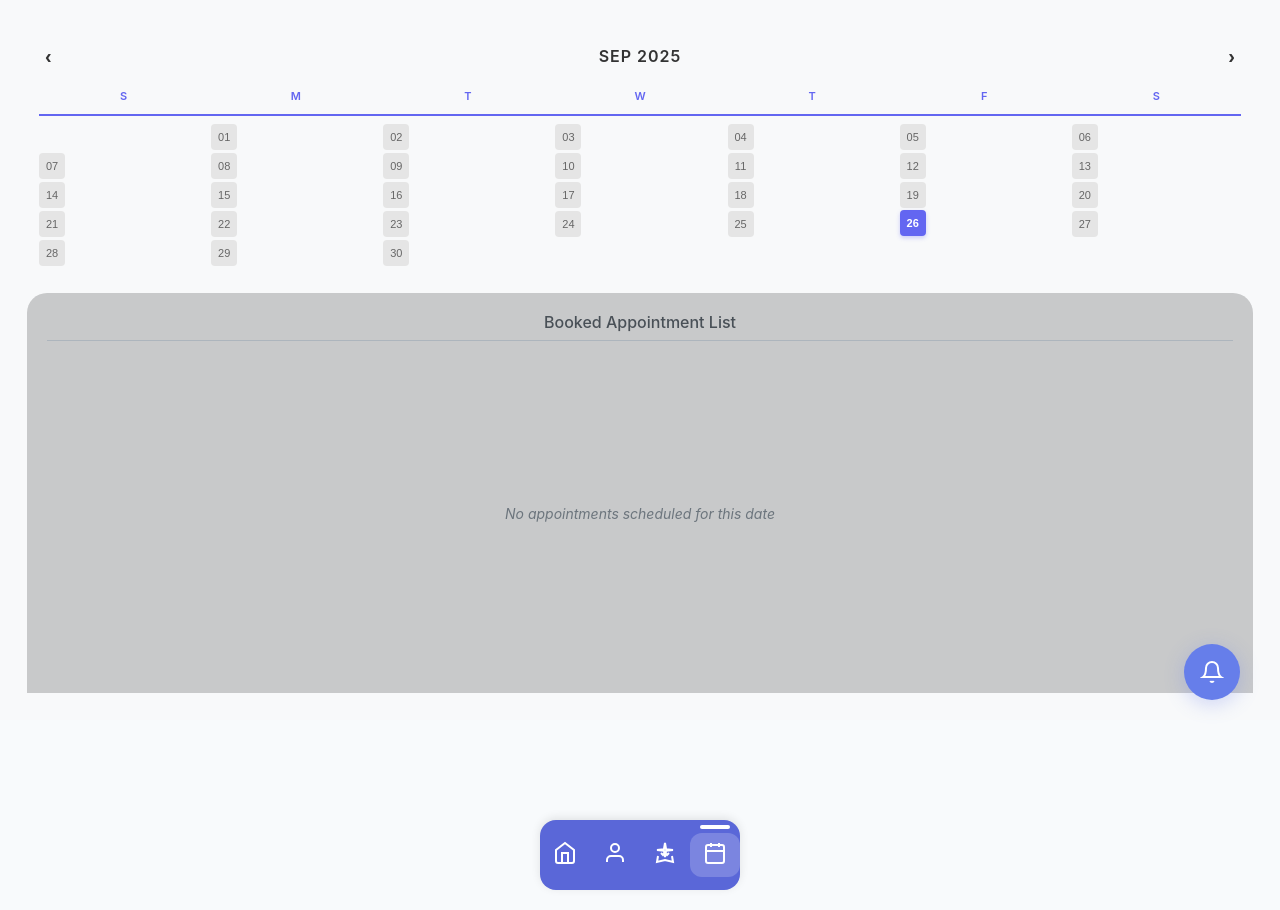
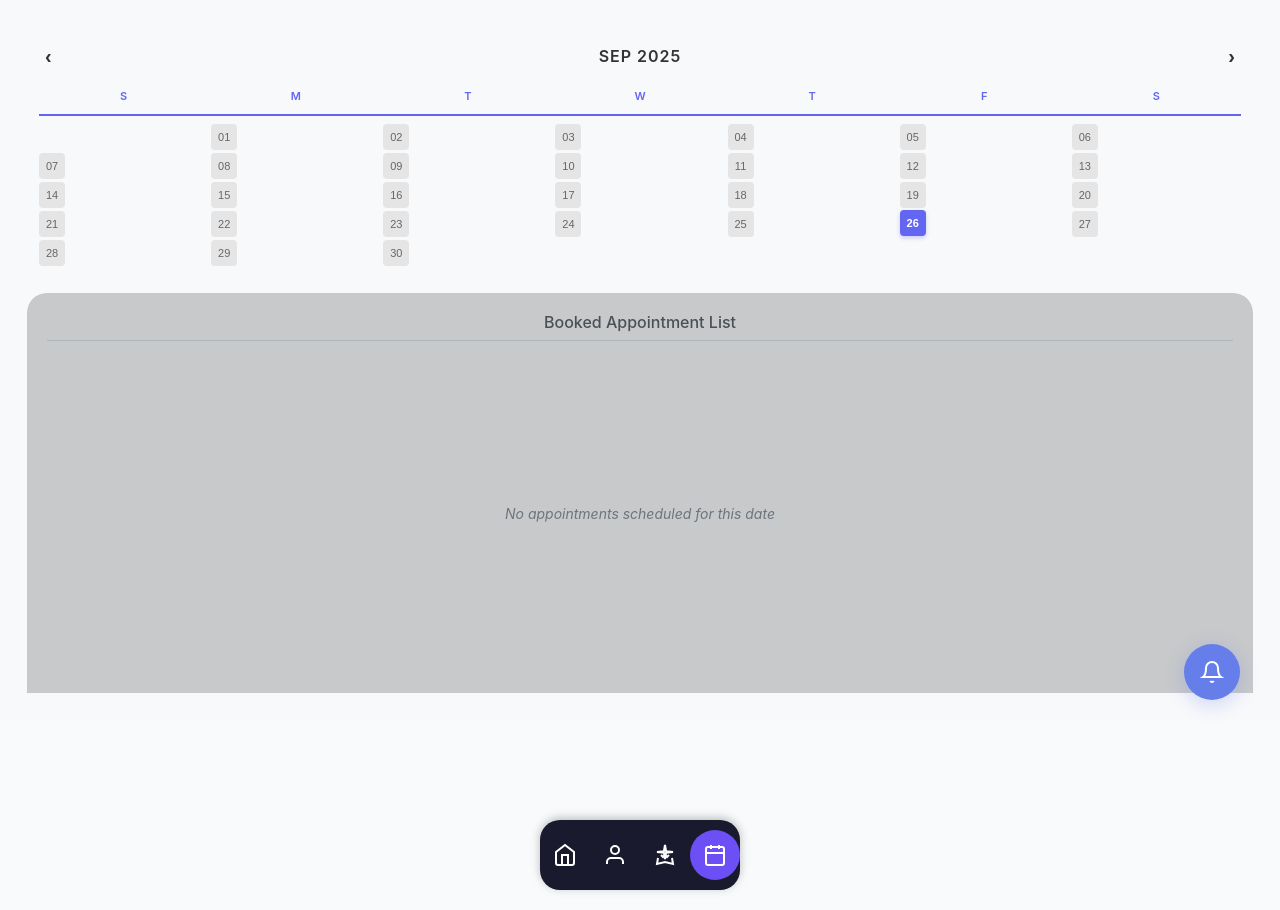
Before and after one commit to Majorosas16/FellowWEBProject, a React (Vite) app: page /calendar in a window 1280 px wide. Built offline with nearby package versions, Linux system fonts and the light colour scheme.

Commit message:
BottomNavigationCSS

```diff
--- a/src/components/BottomNavigation/BottomNavigation.css
+++ b/src/components/BottomNavigation/BottomNavigation.css
@@ -1,81 +1,69 @@
-/* BottomNavigation component styles - Mobile first approach */
 .bottom-navigation {
   position: fixed;
   bottom: 0;
   left: 0;
   right: 0;
-  background: #5a67d8;
+  background: #1A1A2E; /* Fondo oscuro */
   display: flex;
   justify-content: space-around;
   align-items: center;
   padding: 12px 0;
-  box-shadow: 0 -2px 10px rgba(0, 0, 0, 0.1);
+  box-shadow: 0 -2px 10px rgba(0, 0, 0, 0.25);
   z-index: 1000;
   height: 70px;
+  border-top-left-radius: 20px;
+  border-top-right-radius: 20px;
 }
 
+/* Items de navegación */
 .nav-item {
   background: none;
   border: none;
   color: white;
   cursor: pointer;
   padding: 8px;
-  border-radius: 12px;
+  border-radius: 50%; /* círculo cuando está activo */
   transition: all 0.3s ease;
   display: flex;
-  flex-direction: column;
   align-items: center;
   justify-content: center;
   min-width: 50px;
+  min-height: 50px;
   position: relative;
 }
 
-.nav-item:hover {
-  background: rgba(255, 255, 255, 0.1);
+/* Activo = fondo morado en círculo */
+.nav-item.active {
+  background: #6C4FF5;
+  color: white;
 }
 
-.nav-item.active {
-  background: rgba(255, 255, 255, 0.2);
-}
-
-.nav-item.active::before {
-  content: '';
-  position: absolute;
-  top: -8px;
-  left: 50%;
-  transform: translateX(-50%);
-  width: 30px;
-  height: 4px;
-  background: white;
-  border-radius: 2px;
-}
-
+/* Íconos */
 .nav-icon {
   display: flex;
   align-items: center;
   justify-content: center;
-  margin-bottom: 4px;
 }
 
 .nav-icon svg {
+  stroke: currentColor;
   transition: transform 0.3s ease;
 }
 
+/* Hover */
 .nav-item:hover .nav-icon svg {
   transform: scale(1.1);
 }
 
-/* Tablet and desktop styles */
+/* Tablet y desktop */
 @media (min-width: 768px) {
   .bottom-navigation {
     position: relative;
     bottom: auto;
     left: auto;
     right: auto;
-    border-radius: 16px;
-    margin: 20px;
+    border-radius: 20px;
+    margin: 20px auto;
     max-width: 400px;
-    margin-left: auto;
-    margin-right: auto;
   }
 }
```
